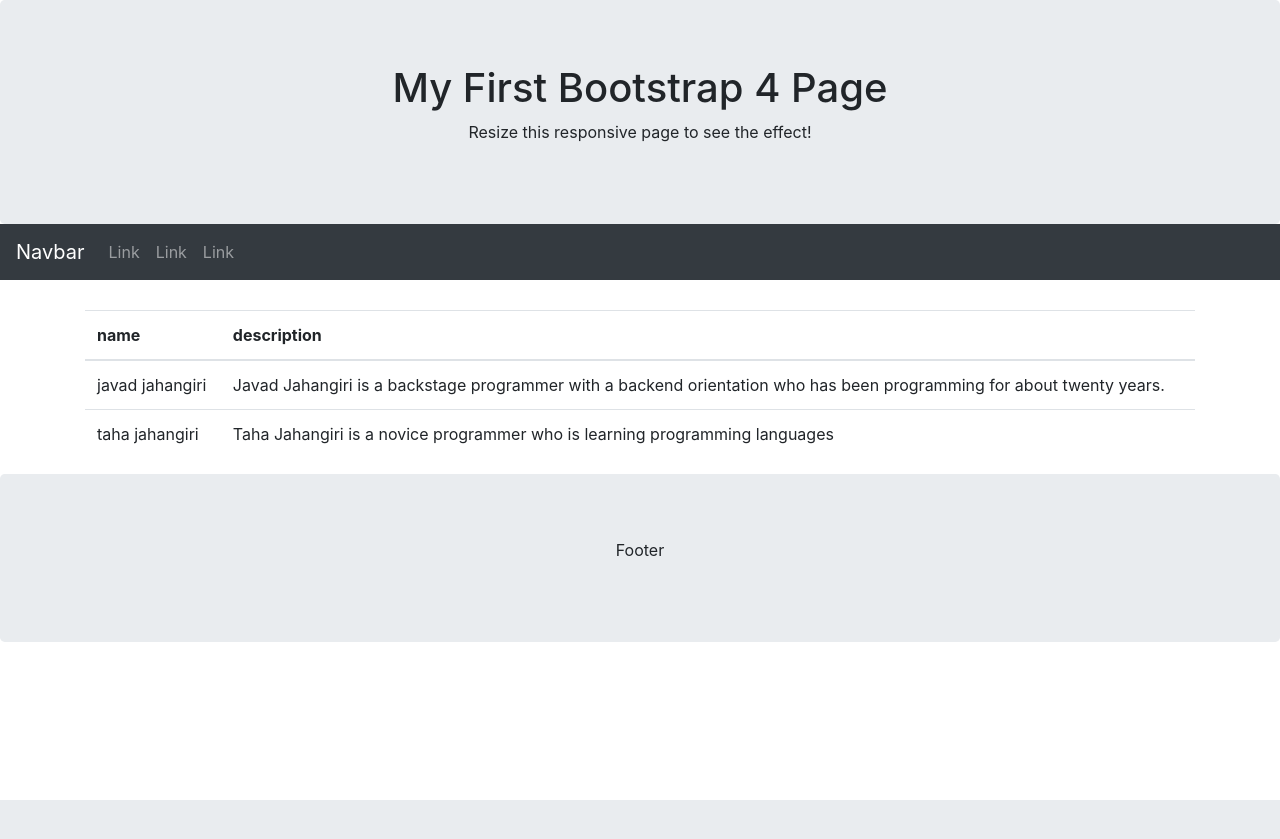
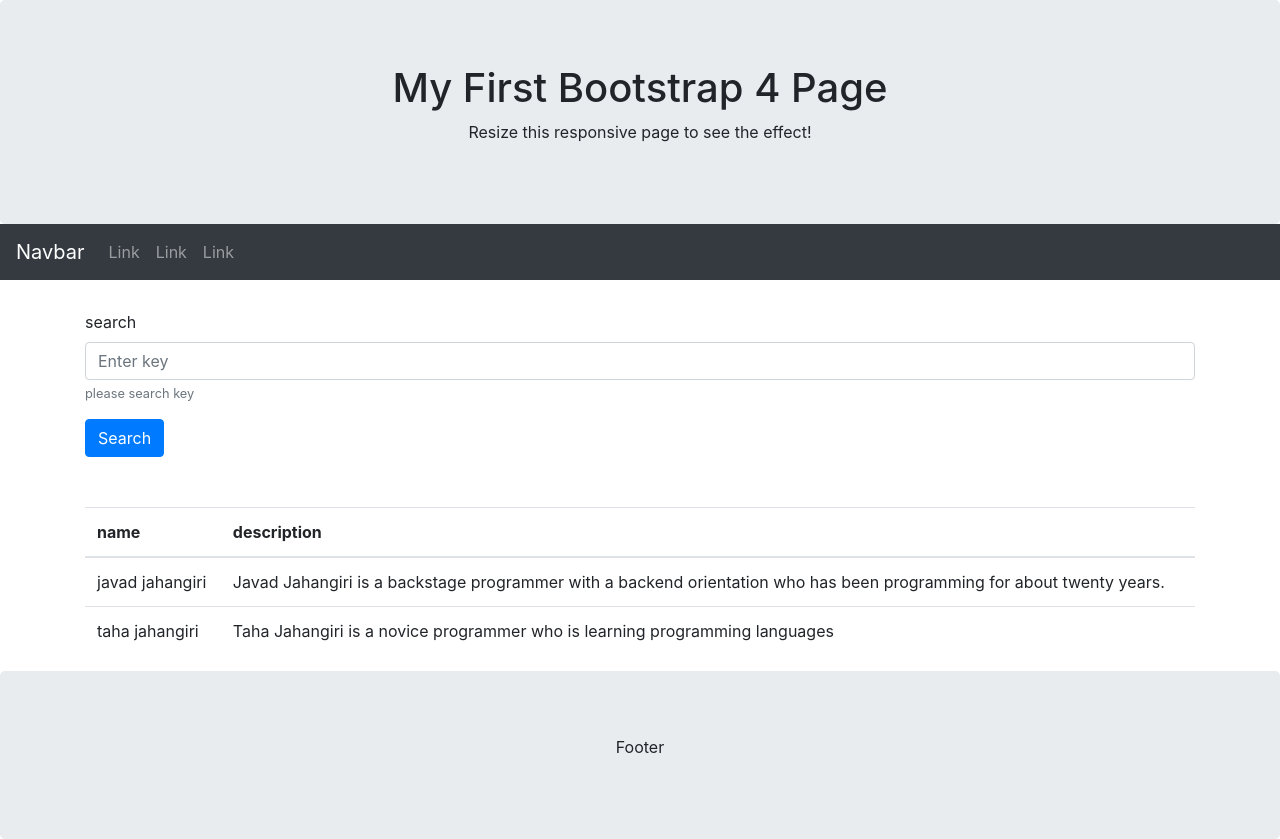
Before and after one commit to javadjahangiriniopdc/djangosearch, a Django app: page / in a window 1280 px wide. Before the commit the page ends 800 px from the top, so only its background shows below. Run offline with Django 4.2, Linux system fonts and the light colour scheme; data comes from the database, SQL or seed files in the repository; some libraries are stand-ins or nearby versions.

Commit message:
add search

```diff
--- a/myapp/templates/myapp/index.html
+++ b/myapp/templates/myapp/index.html
@@ -3,6 +3,22 @@
 {% block content %}
 
     <div class="row">
+        <div class="col-12">
+            <form action="" method="get">
+                {% csrf_token %}
+                <div class="form-group">
+                    <label for="exampleInputSearch">search</label>
+                    <input type="text" class="form-control" id="exampleInputSearch" aria-describedby="SearchHelp"
+                           placeholder="Enter key" name="search">
+                    <small id="SearchHelp" class="form-text text-muted">please search key</small>
+                </div>
+
+                <button type="submit" class="btn btn-primary">Search</button>
+            </form>
+        </div>
+    </div>
+
+    <div class="row" style="margin-top: 50px">
         <div class="col-12">
             <table class="table">
                 <thead>
--- a/myapp/views.py
+++ b/myapp/views.py
@@ -1,7 +1,20 @@
+from datetime import datetime
+
+from django.db.models import Q
+from django.http import HttpResponse
 from django.shortcuts import render
+from django.views.decorators.csrf import csrf_protect
+
 from myapp.models import Person
 
 
+@csrf_protect
 def home(request):
     persons = Person.objects.all()
+    if 'search' in request.GET:
+        key = request.GET.get('search')
+        persons = Person.objects.all().filter(Q(name__icontains=key), Q(description__icontains=key))
+    else:
+        persons = Person.objects.all()
+
     return render(request, 'myapp/index.html', {'persons': persons})
```
